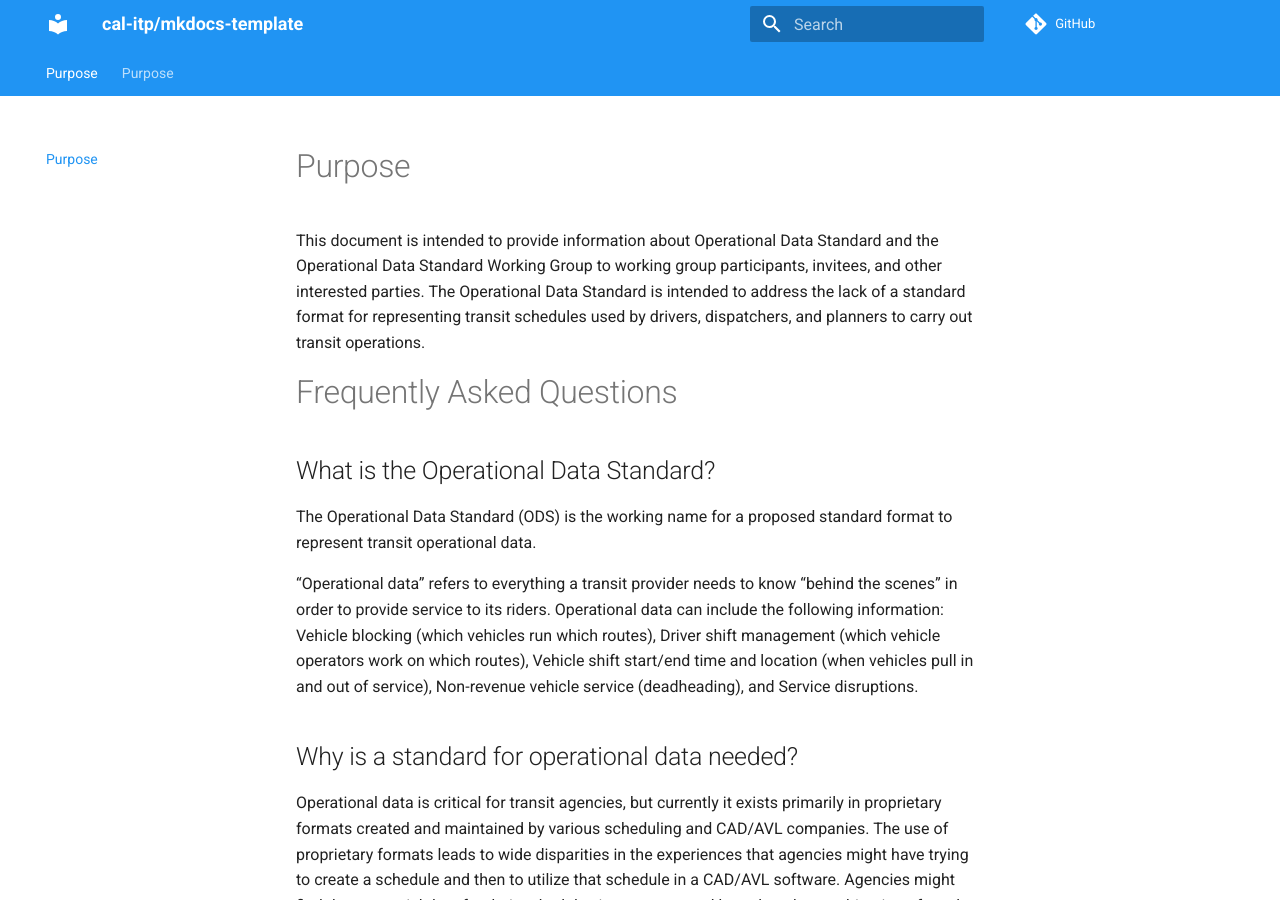
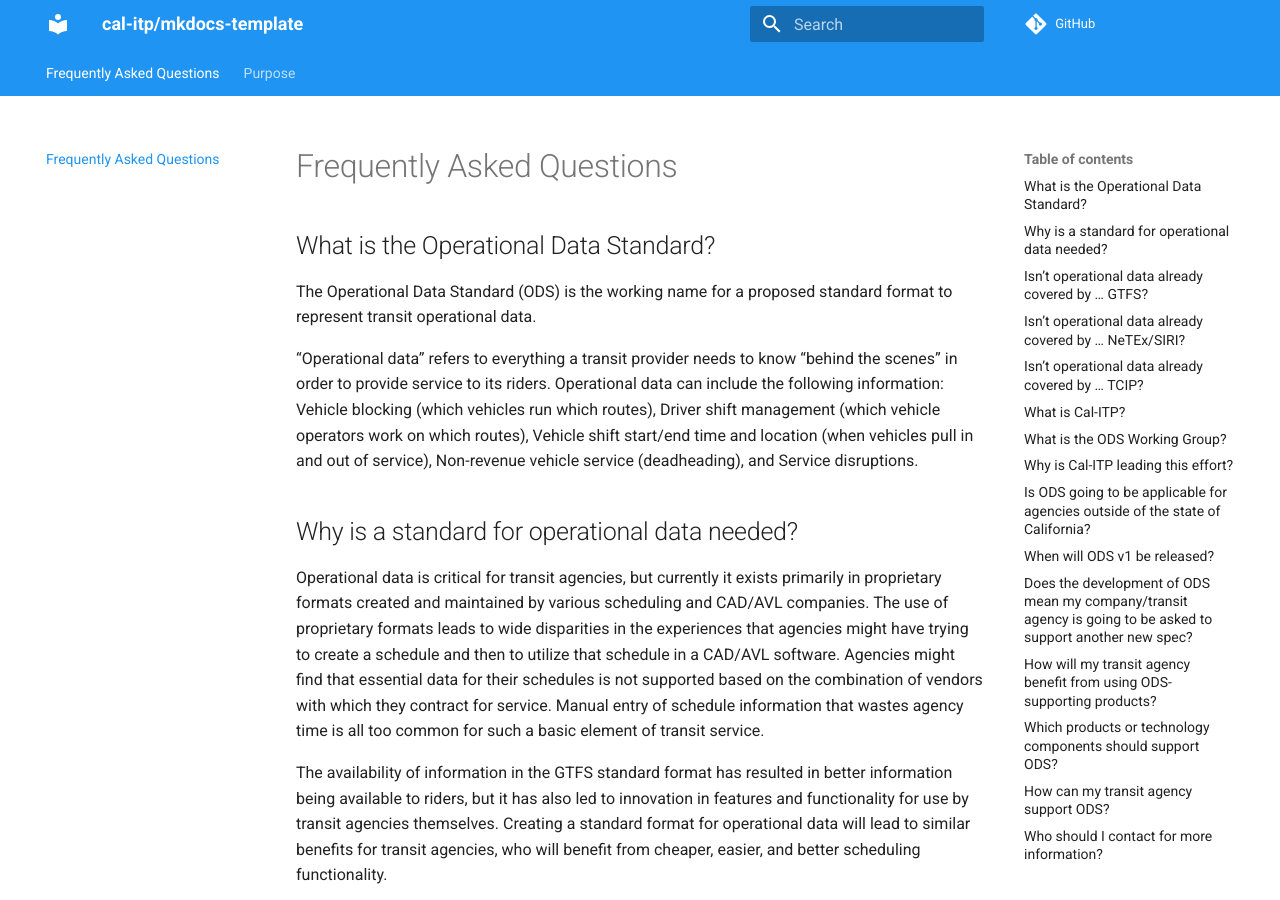
Before and after one commit to cal-itp/operational-data-standard, an MkDocs documentation site: the page built from docs/README.md, in a window 1280 px wide and 900 px high. Built offline with MkDocs 1.6.1 and Material for MkDocs 9.7.7, drawn with Linux system fonts in a browser that asks for light colours; nearby versions of some CDN libraries; comment, search, counter and statistics services are not loaded.

Commit message:
Update README.md

```diff
--- a/docs/README.md
+++ b/docs/README.md
@@ -1,6 +1,3 @@
-# Purpose
-This document is intended to provide information about Operational Data Standard and the Operational Data Standard Working Group to working group participants, invitees, and other interested parties. The Operational Data Standard is intended to address the lack of a standard format for representing transit schedules used by drivers, dispatchers, and planners to carry out transit operations.
-
 # Frequently Asked Questions
 
 ## What is the Operational Data Standard?
```
